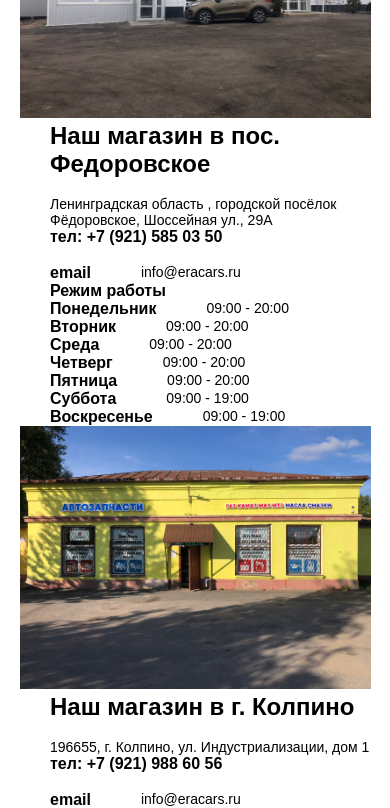
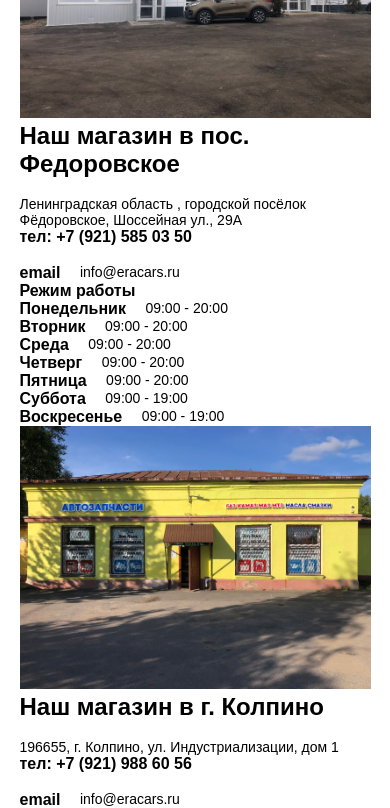
Before and after one commit to MADKINGSINT/diplom, a Vue app: page / in a window 390 px wide. Shown: the part 2960-3768 px from the top of the page. Built offline with nearby package versions, Linux system fonts and the light colour scheme.

Commit message:
URRRRRRAAAAAAAAAAAAAAAAA KAK MENA ZADOLBALO

```diff
--- a/src/components/home.vue
+++ b/src/components/home.vue
@@ -1074,8 +1074,8 @@ html {
             max-width: 400px;
         }
         &__bloc{
-                    display: flex;
-            justify-content: center;
+        display: flex;
+        justify-content: center;
         align-items: center;
         flex-wrap: wrap;
 
@@ -1090,7 +1090,7 @@ html {
 
     }
 
-}
+
 
     .production{
 
@@ -1114,16 +1114,23 @@ html {
         &__text_bold {
             font-family: Arial;
             font-weight: 700;
-            padding-left: 50px;
+            padding-left: 5%;
         &__text{
-            padding-left: 50px;
+            padding-left: 5%;
         }
-        .adress__title{
-            padding-left: 50px;
+        &__title{
+            padding-left: 5%;
         }
-        }
+
     }
+    .adress__title{
+        padding-left: 5%;
+    }
+    .adress__text{
+        padding-left: 5%;
 
+    }
+}
 @media only screen and (max-width: 1090px) {
     .top{
         &__img2{
@@ -1137,5 +1144,5 @@ html {
     }
 
 }
-
+}
 </style>
```
